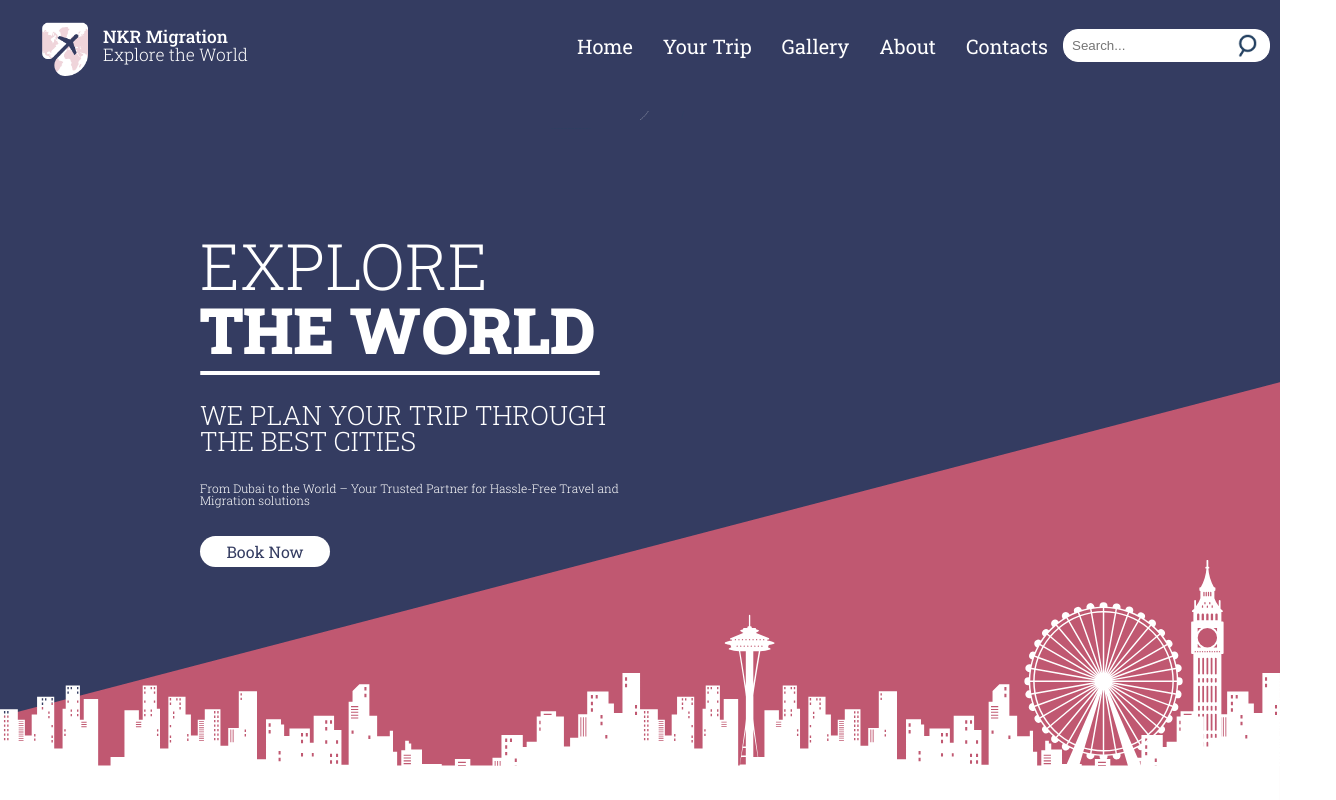
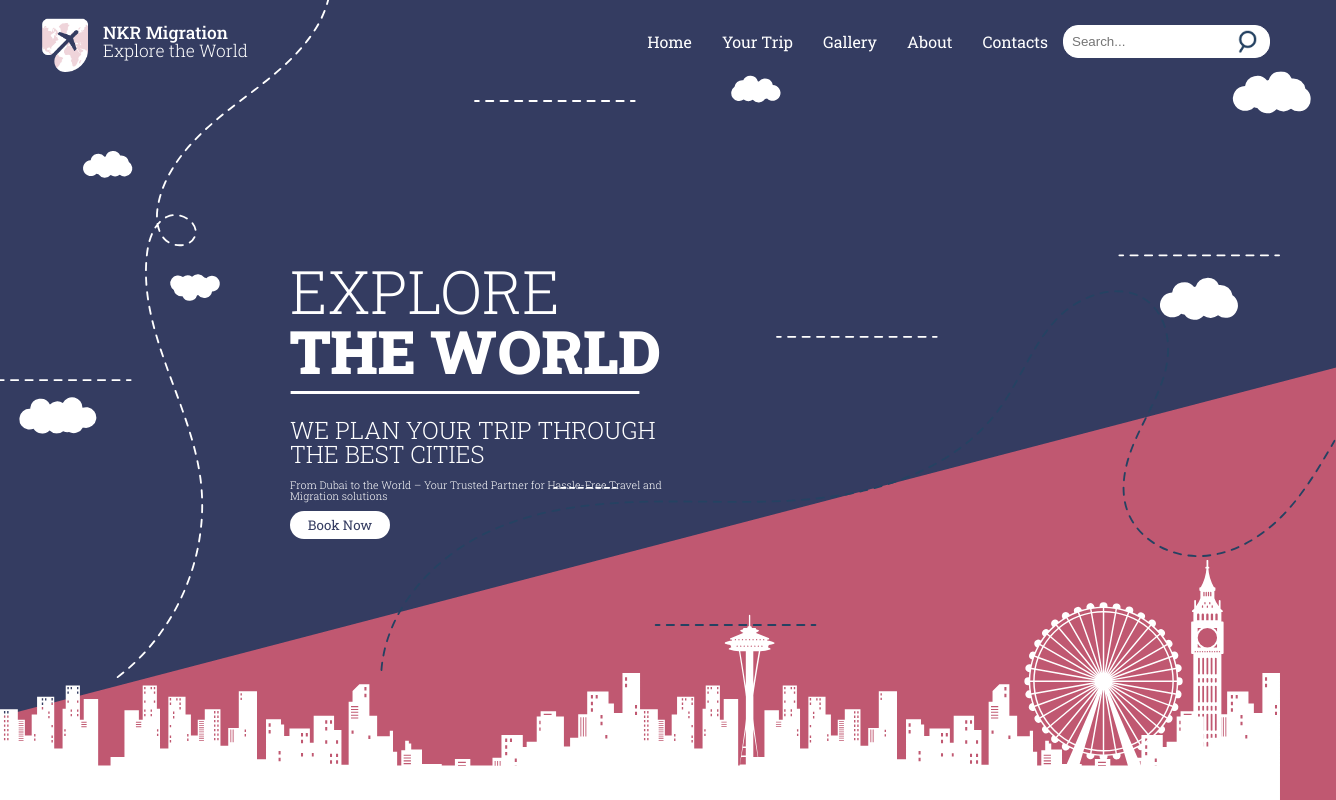
Before and after one commit to bass3fas/NKR, a plain HTML site: page index.html in a window 1280 px wide. Shown: the top 800 px of the page, 1336 px wide, since content can reach past the window. Drawn offline with Linux system fonts and the light colour scheme.

Commit message:
added the other decoration

```diff
--- a/style.css
+++ b/style.css
@@ -21,7 +21,7 @@ h1 {
     font-family: var(--font-family-primary);
     font-weight: var(--light);
     /* 98pt Light */
-    font-size: 48pt;
+    font-size: 45pt;
 }
 
 h1 b {
@@ -33,7 +33,7 @@ h2 {
     font-family: var(--font-family-primary);
     font-weight: var(--black);
     /* 54pt Black */
-    font-size: 27pt;
+    font-size: 25pt;
 }
 
 h2 b {
@@ -45,7 +45,7 @@ h3 {
     font-family: var(--font-family-primary);
     font-weight: var(--light);
     /* 41pt Light */
-    font-size: 20pt;
+    font-size: 18pt;
 }
 
 h3 b {
@@ -57,7 +57,7 @@ h4 {
     font-family: var(--font-family-primary);
     font-weight: var(--medium);
     /* 30pt Medium */
-    font-size: 15pt;
+    font-size: 12pt;
 }
 
 h5 {
@@ -76,7 +76,7 @@ p {
     font-family: var(--font-family-primary);
     font-weight: var(--light);
     /* 18pt Regular */
-    font-size: 9pt;
+    font-size: 8pt;
 }
 
 
@@ -111,7 +111,7 @@ header {
     /* Aligns it to the left */
     right: 0;
     /* Ensures it spans the full width */
-    background-color: var(--blue);
+    background-color: transparent;
     /* Optional: Adds a semi-transparent background */
     z-index: 1000;
     /* Ensures it appears above other content */
@@ -274,6 +274,7 @@ nav {
 
 /* Hero Section */
 .hero {
+    position: relative;
     height: 100vh;
     /* Full screen height */
     display: flex;
@@ -290,9 +291,11 @@ nav {
 .hero-container {
     display: flex;
     width: 100%;
-    max-width: 900px;
+    max-width: 800px;
     /* Limit the max width for aesthetics */
     box-sizing: border-box;
+    margin-left: 80px;
+
 }
 
 .hero-text {
@@ -329,13 +332,17 @@ p {
     margin: 0;
 }
 
+.hero-text p {
+    margin-top: -10px;
+    padding: 0;
+}
 
 
 .hero-text button {
     margin-top: 30px;
     background-color: var(--white);
     color: var(--blue);
-    font-size: 12pt;
+    font-size: 10pt;
     font-family: var(--font-family-primary);
     transition: background-color 0.3s;
     padding: 5px 11px;
@@ -347,10 +354,11 @@ p {
     cursor: pointer;
     /* Change cursor to pointer on hover */
     text-align: center;
-    margin-right: 320px;
+    margin-right: 300px;
     /* Align text to the left */
     display: inline-block;
     /* Allow alignment and size adjustments */
+    margin-top: 10px;
 }
 
 .hero-text button:hover {
@@ -358,20 +366,19 @@ p {
 }
 
 
-
 .hero-assets {
     position: absolute;
-    /* Position them absolutely within the hero */
+    /* Positioning the assets absolutely */
     top: 0;
-    /* Adjust as needed */
+    /* Adjust based on your design */
     left: 0;
     /* Align to the left */
     width: 100%;
     /* Full width */
     height: auto;
-    /* Adjust height as needed */
-    z-index: -1;
-    /* Ensure they stay behind the text */
+    /* Adjust as needed */
+    z-index: 1;
+    /* Keep it behind other content */
 }
 
 .hero-assets img {
@@ -382,32 +389,24 @@ p {
 
 }
 
-/* Positioning each asset specifically */
 .clouds {
-    top: 10%;
-    /* Adjust vertical position */
-    left: 10%;
-    /* Adjust horizontal position */
-    width: 20%;
-    /* Adjust size */
+    scale: 105%;
+    margin-top: 80px;
+    margin-left: 30px;
 }
 
 .dotted-lines {
-    top: 20%;
-    /* Adjust as needed */
-    left: 30%;
-    /* Adjust as needed */
-    width: 25%;
-    /* Adjust size */
+
+    margin-top: 100px;
+
+    margin-left: -50px;
 }
 
 .dotted-ropes {
-    top: 40%;
-    /* Adjust as needed */
-    left: 50%;
-    /* Adjust as needed */
-    width: 15%;
-    /* Adjust size */
+    scale: 110%;
+    margin-top: -50px;
+    margin-left: 150px;
+
 }
 
 .flying-balloons {
```
